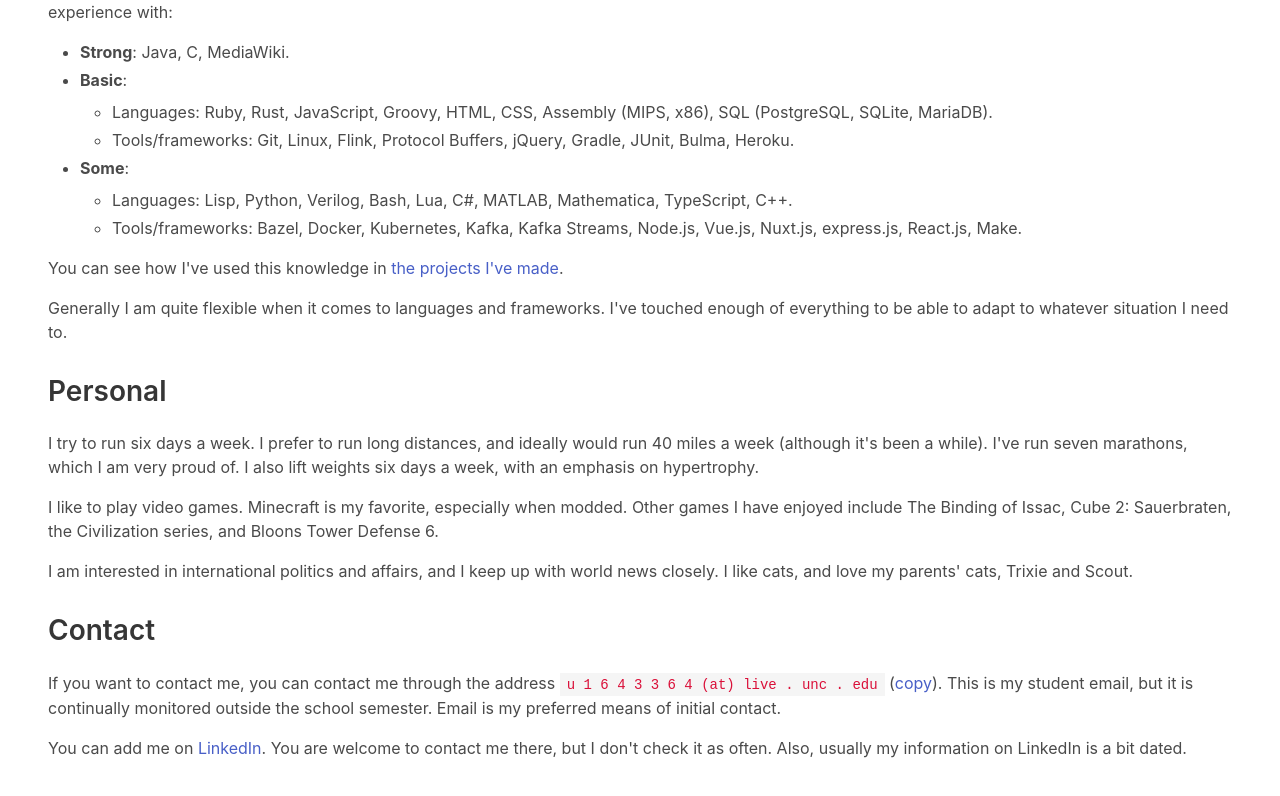
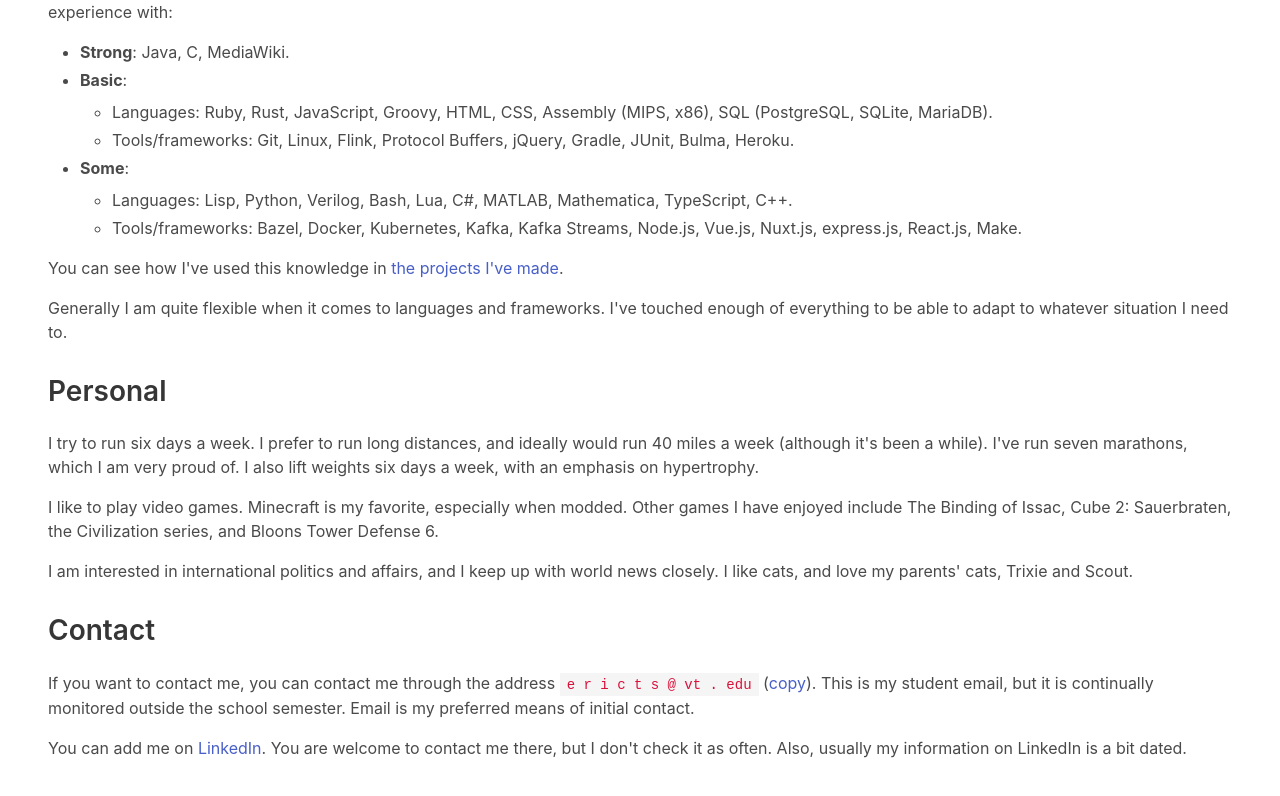
Before and after one commit to eric-unc/eric-unc.github.io, a Nuxt app: page / in a window 1280 px wide. Shown: the part 1420-2216 px from the top of the page. Built offline with nearby package versions, Linux system fonts and the light colour scheme.

Commit message:
Update email

```diff
--- a/pages/index.vue
+++ b/pages/index.vue
@@ -66,7 +66,7 @@
         <p>I like to play video games. Minecraft is my favorite, especially when modded. Other games I have enjoyed include The Binding of Issac, Cube 2: Sauerbraten, the Civilization series, and Bloons Tower Defense 6.</p>
         <p>I am interested in international politics and affairs, and I keep up with world news closely. I like cats, and love my parents' cats, Trixie and Scout.</p>
         <h2 class="subtitle">Contact</h2>
-        <p>If you want to contact me, you can contact me through the address <code>u 1 6 4 3 3 6 4 (at) live . unc . edu</code> (<a href="javascript:" @click="copyEmail">copy</a>). This is my student email, but it is continually monitored outside the school semester. Email is my preferred means of initial contact.</p>
+        <p>If you want to contact me, you can contact me through the address <code>e r i c t s @ vt . edu</code> (<a href="javascript:" @click="copyEmail">copy</a>). This is my student email, but it is continually monitored outside the school semester. Email is my preferred means of initial contact.</p>
         <p>You can add me on <a href="https://www.linkedin.com/in/eric-cs/">LinkedIn</a>. You are welcome to contact me there, but I don't check it as often. Also, usually my information on LinkedIn is a bit dated.</p>
       </div>
     </section>
@@ -81,7 +81,7 @@
 
   methods: {
     copyEmail() {
-      let emailAddress = "u164" + "" + "33" + "64@live" + "." + "unc.edu";
+      let emailAddress = "eric" + "ts" + "@" + "vt.edu";
 
       navigator.clipboard.writeText(emailAddress).then(() => {
         // Successfully copied.
```
